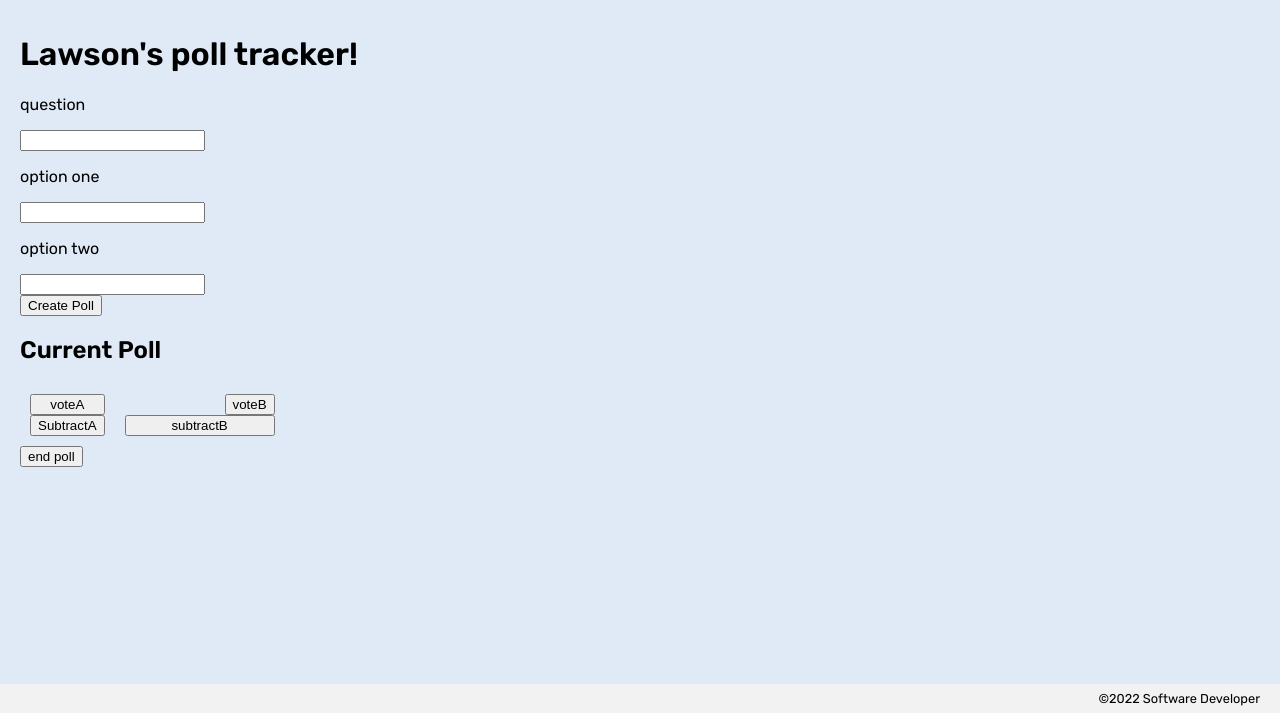
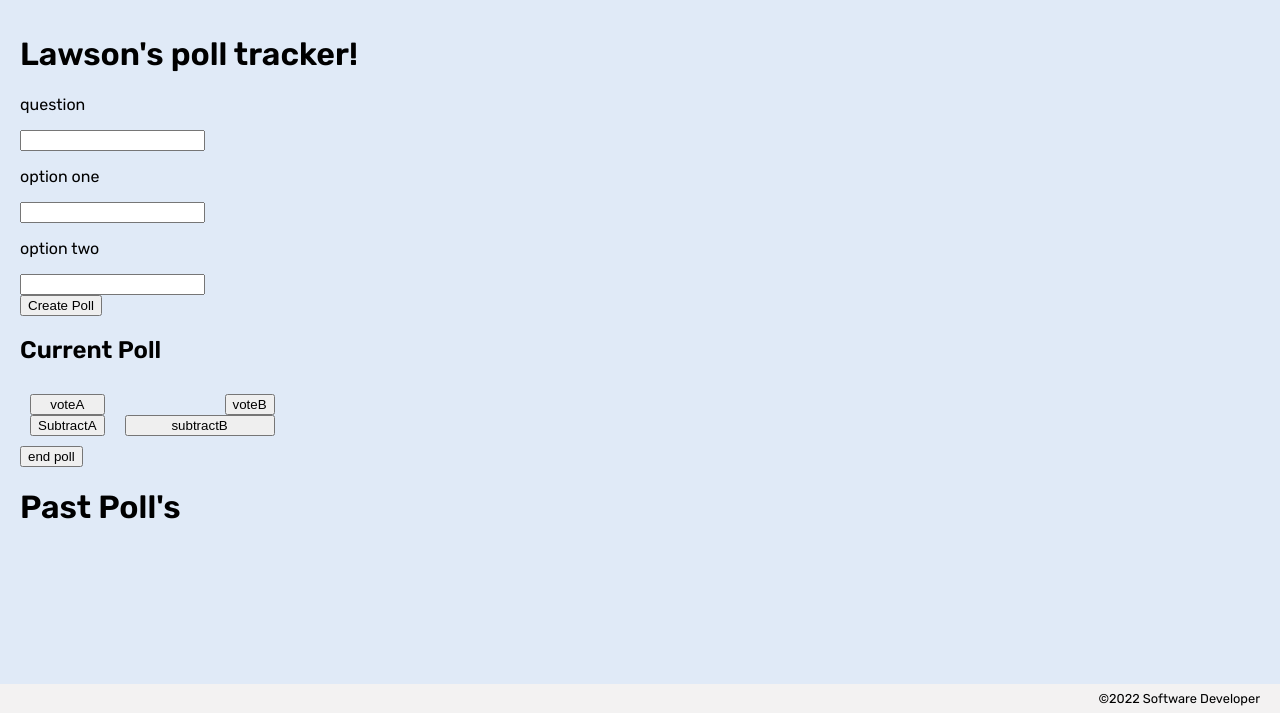
Before and after one commit to lawsonmcphetridge/from-scratch-poll-tracker, a plain HTML site: page index.html in a window 1280 px wide. Shown: the part 87-800 px from the top of the page. Drawn offline with nearby package versions, Linux system fonts and the light colour scheme; no server answers.

Commit message:
fixed bugs and made working app

```diff
--- a/index.html
+++ b/index.html
@@ -65,6 +65,7 @@
 
 
         <button id="end-poll">end poll</button>
+        <h1>Past Poll's</h1>
 
         <section id="past-poll">
         </section>
--- a/render-utils.js
+++ b/render-utils.js
@@ -8,7 +8,7 @@ export function renderPoll(poll) {
     firstOption.textContent = `${poll.optionA}: ${poll.votesA}`;
 
     const secondOption = document.createElement('p');
-    secondOption.textContent = `${poll.optionB}: ${poll.votesB};`;
+    secondOption.textContent = `${poll.optionB}: ${poll.votesB}`;
 
     pollContainer.append(pollQuestion, firstOption, secondOption);
     return pollContainer;
```
